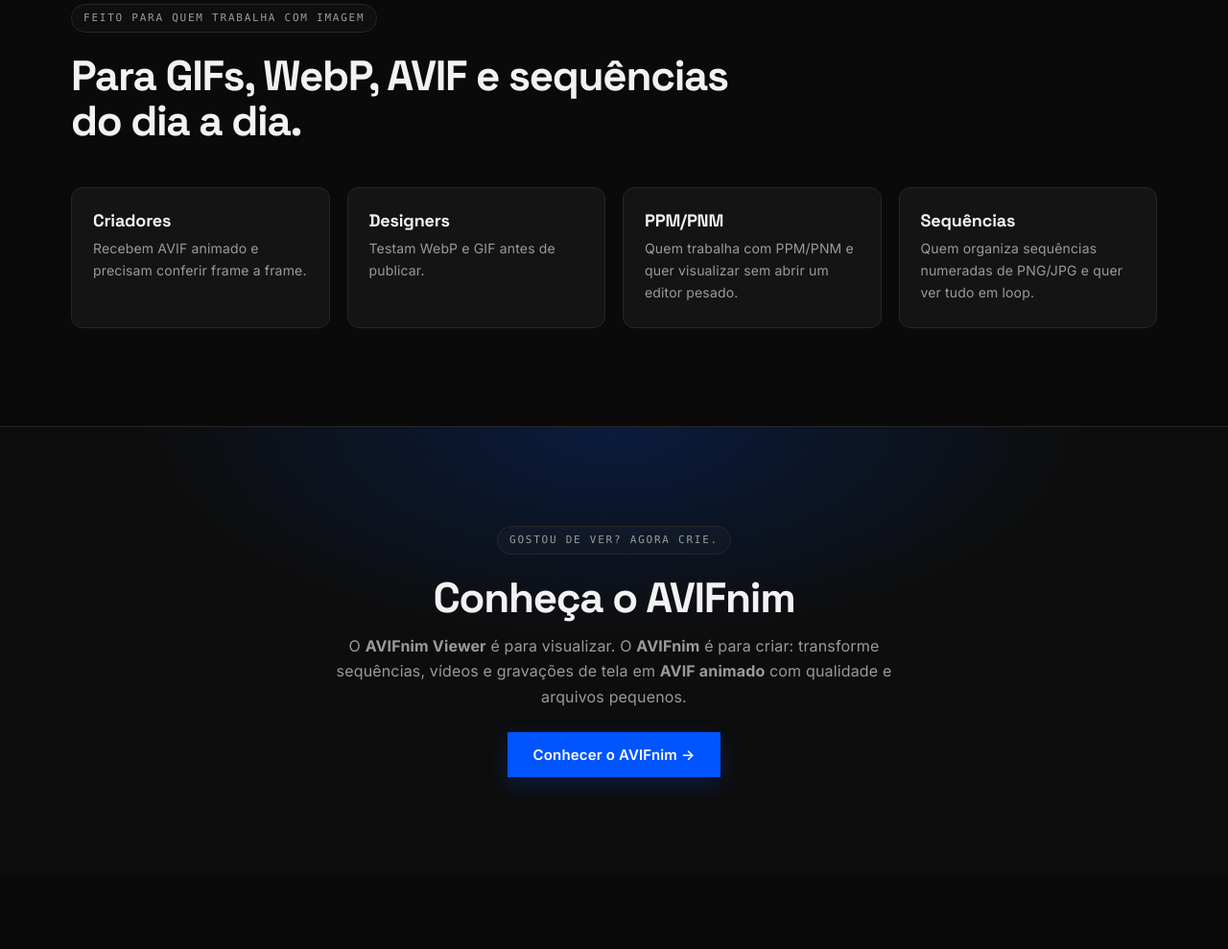
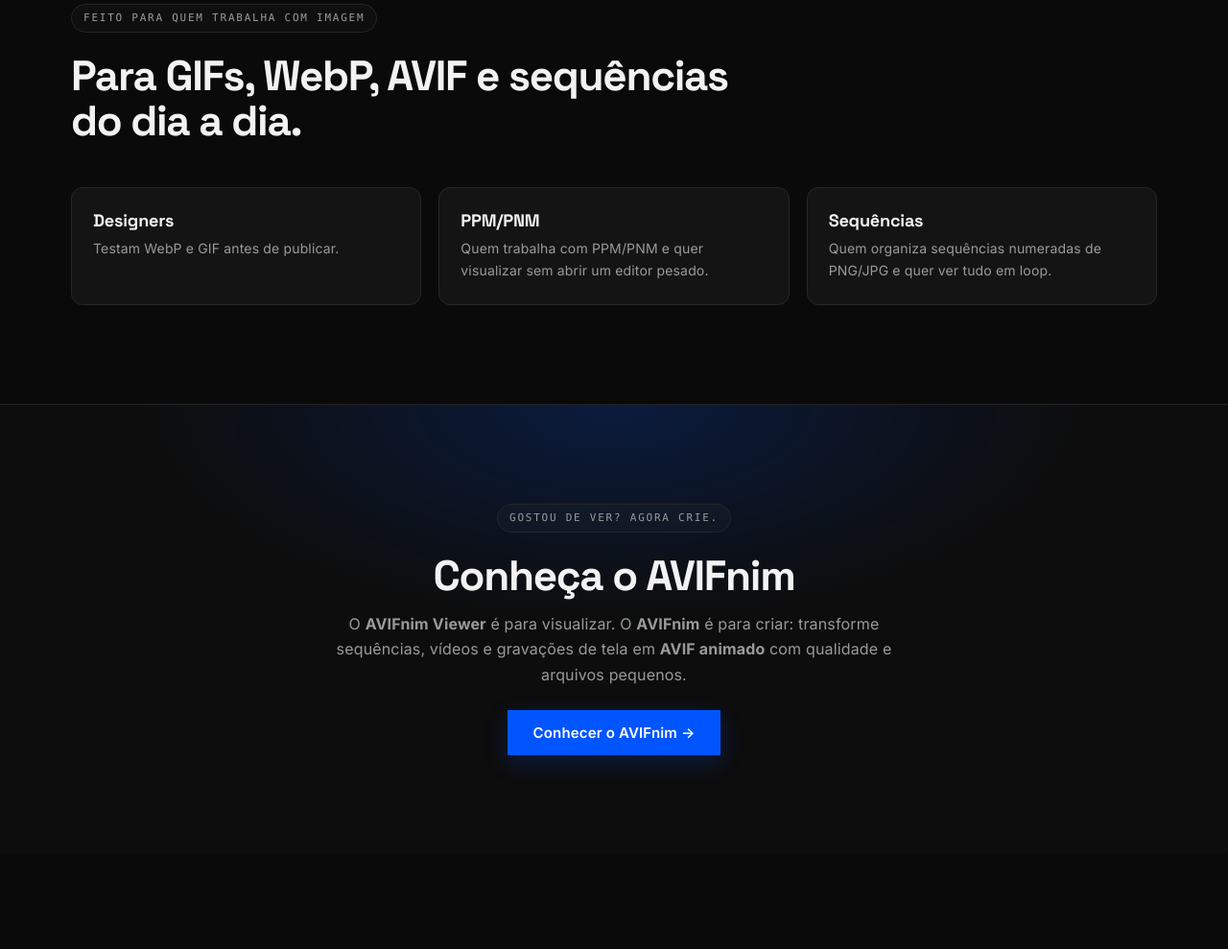
Before and after one commit to everctba/avifnim-site, a plain HTML site: page viewer.html in a window 1280 px wide. Shown: the part 3388-4377 px from the top of the page at 96% size. Drawn offline with Linux system fonts and the light colour scheme.

Commit message:
Viewer: remove o card Criadores da secao para quem

```diff
--- a/viewer.html
+++ b/viewer.html
@@ -349,11 +349,7 @@
                   <h2>Para GIFs, WebP, AVIF e sequências do dia a dia.</h2>
                </header>
 
-               <div class="cards cards-four">
-                  <article class="card reveal">
-                     <h3>Criadores</h3>
-                     <p>Recebem AVIF animado e precisam conferir frame a frame.</p>
-                  </article>
+               <div class="cards">
                   <article class="card reveal">
                      <h3>Designers</h3>
                      <p>Testam WebP e GIF antes de publicar.</p>
```
